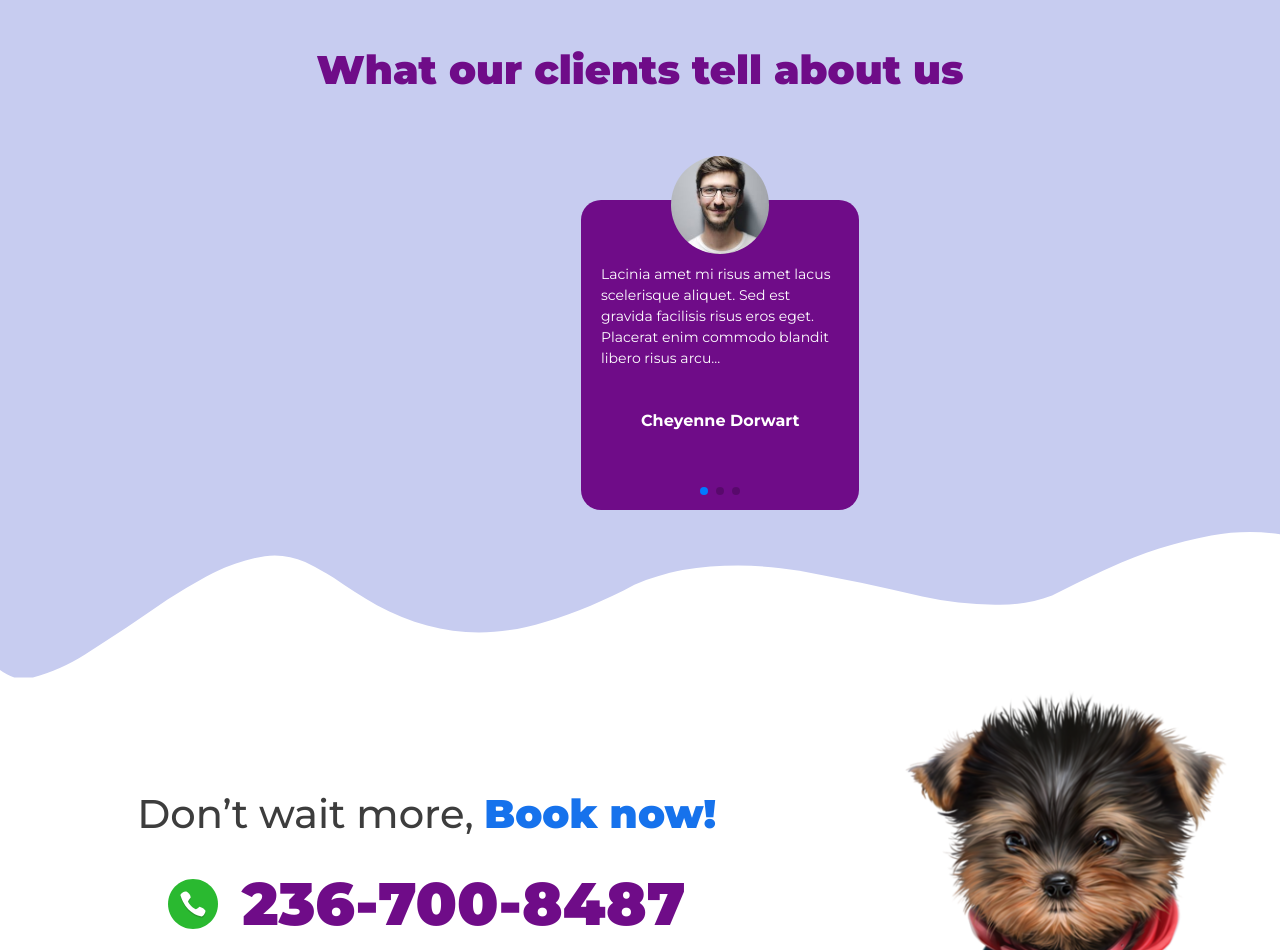
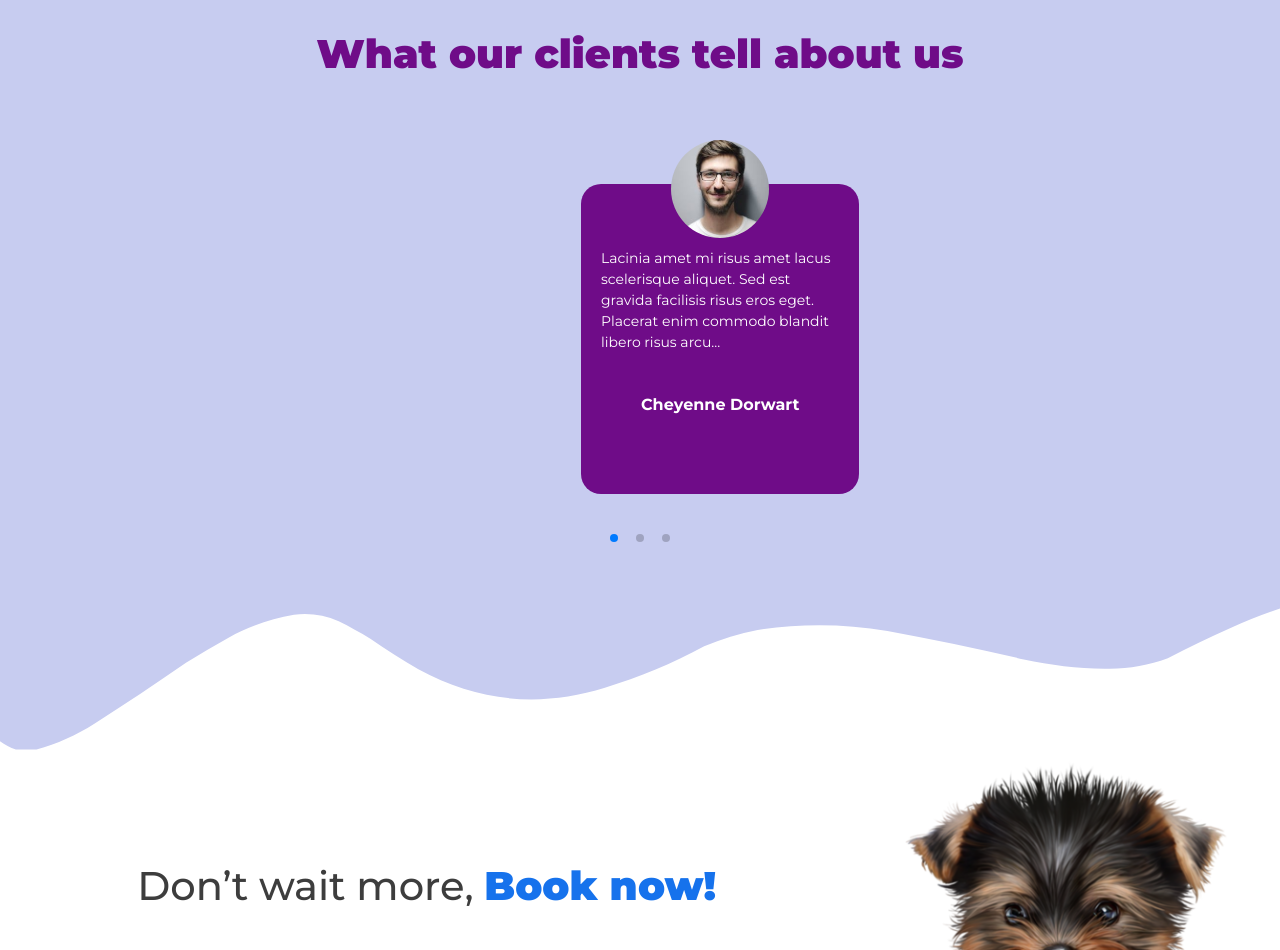
Before and after one commit to alif33/paws, a Next.js app: page / in a window 1280 px wide. Shown: the part 3240-4190 px from the top of the page. Built offline with nearby package versions, Linux system fonts and the light colour scheme.

Commit message:
slider fix

```diff
--- a/src/app/globals.css
+++ b/src/app/globals.css
@@ -18,3 +18,20 @@ body {
     )
     rgb(var(--background-start-rgb)); */
 }
+
+/* Style the pagination container */
+.pagination-container {
+  text-align: center;
+}
+
+.swiper-pagination-bullet {
+  width: 100px;
+  height: 100px;
+  margin: 0 5px;
+  opacity: 0.5;
+  border-radius: 50%;
+}
+
+.swiper-pagination-bullet-active {
+  opacity: 1;
+}
--- a/src/components/home/AboutUs.jsx
+++ b/src/components/home/AboutUs.jsx
@@ -28,7 +28,7 @@ export default function AboutUs() {
   return (
     <div
       id="about-us"
-      className="bg-[url('/images/shapes/BgAboutUs.svg')] bg-cover bg-no-repeat pt-[7rem] pb-24 lg:pb-32 px-2 sm:px-2 md:px-[100px] mt-[-7rem]"
+      className="bg-[url('/images/shapes/BgAboutUs.svg')] bg-cover bg-no-repeat pt-[7rem] pb-24 lg:pb-32 px-2 sm:px-2 md:px-[100px] mt-[-8rem]"
     >
       <h1 className="text-[#6F0C88] text-[20px] lg:text-[40px] font-black text-center pt-[50px] pb-[25px] lg:pb-[50px]">
         What our clients tell about us
@@ -49,7 +49,9 @@ export default function AboutUs() {
             prevEl: prevRef.current,
             nextEl: nextRef.current,
           }}
-          pagination={true}
+          pagination={{
+            el: ".pagination-container",
+          }}
           onInit={() => setInit(true)}
         >
           <SwiperSlide>
@@ -174,11 +176,7 @@ export default function AboutUs() {
           <BsChevronRight size={28} />
         </button>
       </div>
-      {/* <div className="flex justify-center items-center gap-[10px] pb-[80px]">
-        <div className="min-w-[23px] min-h-[23px] bg-[#D9D9D9] rounded-full"></div>
-        <div className="min-w-[23px] min-h-[23px] bg-[#6F0C88] rounded-full"></div>
-        <div className="min-w-[23px] min-h-[23px] bg-[#D9D9D9] rounded-full"></div>
-      </div> */}
+      <div className="flex justify-center items-center gap-[10px] pb-[80px] pagination-container"></div>
     </div>
   );
 }
```
